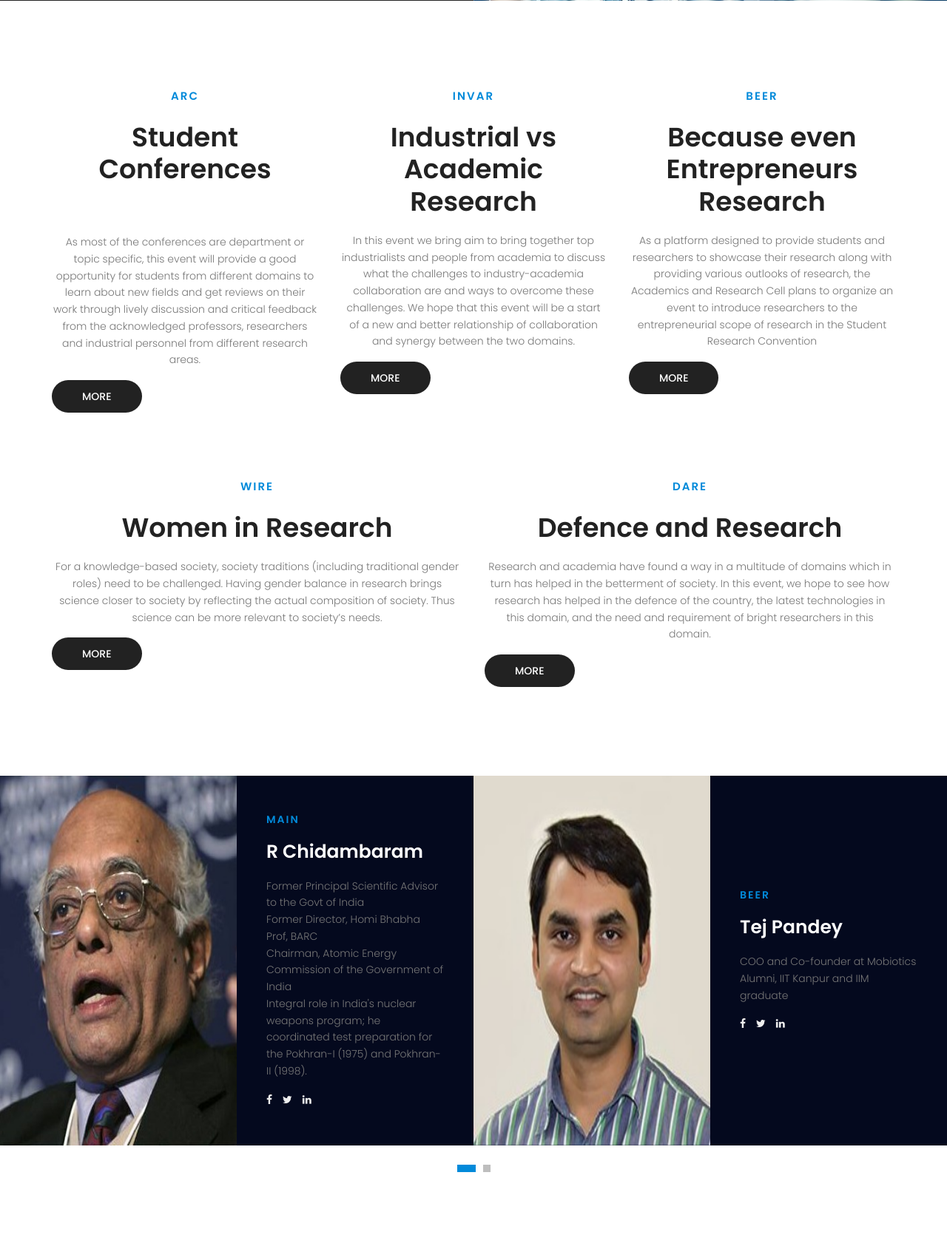
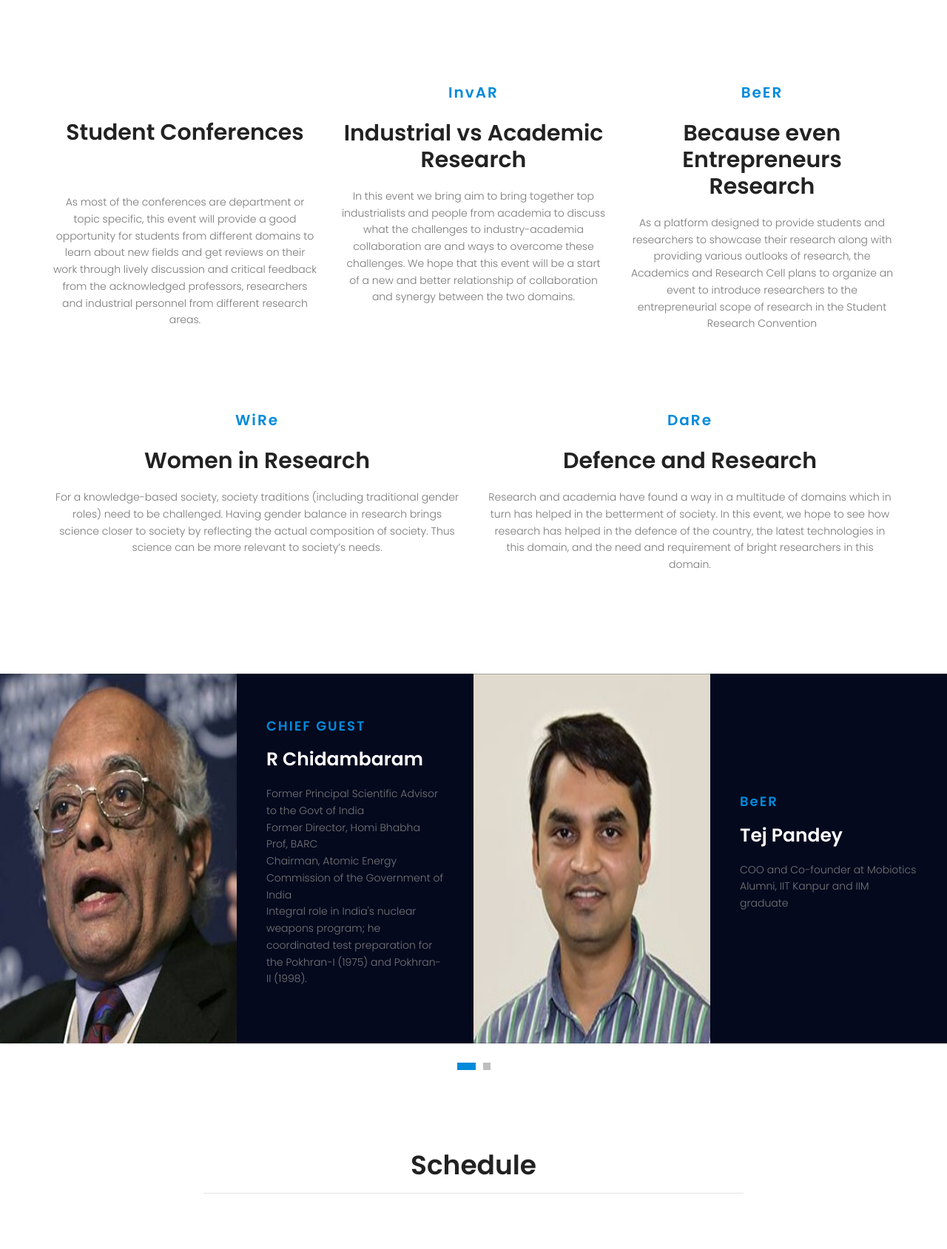
Before and after one commit to OmAryan04/major-project, a PHP site: page /srchome/src.html in a window 1280 px wide. Shown: the part 2166-3855 px from the top of the page at 74% size. Run offline with PHP 8.4, Linux system fonts and the light colour scheme; some libraries are stand-ins or nearby versions.

Commit message:
Minor changes

```diff
--- a/srchome/css/main.css
+++ b/srchome/css/main.css
@@ -2538,16 +2538,17 @@ body.mobile-nav-active #mobile-nav-toggle {
 
 .video-sec-area .video-left h6 {
     text-align: center !important;
-    text-transform: uppercase;
+    /* text-transform: uppercase; */
     letter-spacing: 2px;
     color: var(--blue);
-    font-size: 15px;
+    font-size: 20px;
     font-weight: 600;
 }
 
 .video-sec-area .video-left h1 {
     text-align: center !important;
-    padding-bottom: 20px
+    padding-bottom: 20px;
+    font-size: 30px;
 }
 
 .video-sec-area .video-left p {
@@ -2638,7 +2639,7 @@ body.mobile-nav-active #mobile-nav-toggle {
 }
 
 .single-speaker h6 {
-    font-size: 14px;
+    font-size: 18px;
     font-weight: 600;
     letter-spacing: 2px;
     color: var(--blue);
--- a/srchome/src.html
+++ b/srchome/src.html
@@ -158,13 +158,13 @@
             <div class="row">
                 <div class="row">
                     <div class="video-left col-lg-4">
-                        <h6>ARC</h6>
+                        <h6> </h6><br>
                         <h1>Student Conferences</h1>
                         <p>
                             <br><br> As most of the conferences are department or topic specific, this event will provide a good opportunity for students from different domains to learn about new fields and get reviews on their work through lively discussion
                             and critical feedback from the acknowledged professors, researchers and industrial personnel from different research areas.
                         </p>
-                        <a class="primary-btn event-more-btn" href="#">More</a>
+                        <!-- <a class="primary-btn event-more-btn" href="#">More</a> -->
                     </div>
                     <div class="video-left col-lg-4">
                         <h6>InvAR</h6>
@@ -173,7 +173,7 @@
                             In this event we bring aim to bring together top industrialists and people from academia to discuss what the challenges to industry-academia collaboration are and ways to overcome these challenges. We hope that this event will be a start of a new and
                             better relationship of collaboration and synergy between the two domains.
                         </p>
-                        <a class="primary-btn event-more-btn" href="#">More</a>
+                        <!-- <a class="primary-btn event-more-btn" href="#">More</a> -->
                     </div>
                     <div class="video-left col-lg-4">
                         <h6>BeER</h6>
@@ -182,7 +182,7 @@
                             As a platform designed to provide students and researchers to showcase their research along with providing various outlooks of research, the Academics and Research Cell plans to organize an event to introduce researchers to the entrepreneurial scope of
                             research in the Student Research Convention
                         </p>
-                        <a class="primary-btn event-more-btn" href="#">More</a>
+                        <!-- <a class="primary-btn event-more-btn" href="#">More</a> -->
                     </div>
                 </div>
                 <br><br><br><br>
@@ -194,7 +194,7 @@
                             For a knowledge-based society, society traditions (including traditional gender roles) need to be challenged. Having gender balance in research brings science closer to society by reflecting the actual composition of society. Thus science can be more
                             relevant to society’s needs.
                         </p>
-                        <a class="primary-btn event-more-btn" href="#">More</a>
+                        <!-- <a class="primary-btn event-more-btn" href="#">More</a> -->
                     </div>
                     <div class="video-left col-lg-6">
                         <h6>DaRe</h6>
@@ -203,7 +203,7 @@
                             Research and academia have found a way in a multitude of domains which in turn has helped in the betterment of society. In this event, we hope to see how research has helped in the defence of the country, the latest technologies in this domain, and the
                             need and requirement of bright researchers in this domain.
                         </p>
-                        <a class="primary-btn event-more-btn" href="#">More</a>
+                        <!-- <a class="primary-btn event-more-btn" href="#">More</a> -->
                     </div>
                 </div>
             </div>
@@ -226,7 +226,7 @@
                                     <img src="img/r_chidm.jpg" alt="">
                                 </div>
                                 <div class="col-md-6 speaker-info no-padding">
-                                    <h6 class="text-uppercase">Main</h6>
+                                    <h6 class="text-uppercase">Chief Guest</h6>
                                     <h1 class="text-white">R Chidambaram</h1>
                                     <p>
                                         <ul>
@@ -236,11 +236,11 @@
                                             <li>Integral role in India's nuclear weapons program; he coordinated test preparation for the Pokhran-I (1975) and Pokhran-II (1998).</li>
                                         </ul>
                                     </p>
-                                    <ul>
+                                    <!-- <ul>
                                         <a href="#"><i class="fa fa-facebook"></i></a>
                                         <a href="#"><i class="fa fa-twitter"></i></a>
                                         <a href="#"><i class="fa fa-linkedin"></i></a>
-                                    </ul>
+                                    </ul> -->
                                 </div>
                             </div>
                         </div>
@@ -252,7 +252,7 @@
                                     <img src="img/tejp.jpg" alt="">
                                 </div>
                                 <div class="col-md-6 speaker-info no-padding">
-                                    <h6 class="text-uppercase">BeER</h6>
+                                    <h6>BeER</h6>
                                     <h1 class="text-white">Tej Pandey</h1>
                                     <p>
                                         <ul>
@@ -260,11 +260,11 @@
                                             <li>Alumni, IIT Kanpur and IIM graduate</li>
                                         </ul>
                                     </p>
-                                    <ul>
+                                    <!-- <ul>
                                         <a href="#"><i class="fa fa-facebook"></i></a>
                                         <a href="#"><i class="fa fa-twitter"></i></a>
                                         <a href="#"><i class="fa fa-linkedin"></i></a>
-                                    </ul>
+                                    </ul> -->
                                 </div>
                             </div>
                         </div>
@@ -276,7 +276,7 @@
                                     <img src="img/rgodbole.jpg" alt="">
                                 </div>
                                 <div class="col-md-6 speaker-info no-padding">
-                                    <h6 class="text-uppercase">WiRe</h6>
+                                    <h6>WiRe</h6>
                                     <h1 class="text-white">Rohini M Godbole</h1>
                                     <p>
                                         <ul>
@@ -286,11 +286,11 @@
                                             </li>
                                         </ul>
                                     </p>
-                                    <ul>
+                                    <!-- <ul>
                                         <a href="#"><i class="fa fa-facebook"></i></a>
                                         <a href="#"><i class="fa fa-twitter"></i></a>
                                         <a href="#"><i class="fa fa-linkedin"></i></a>
-                                    </ul>
+                                    </ul> -->
                                 </div>
                             </div>
                         </div>
@@ -302,7 +302,7 @@
                                     <img src="img/rajeshk.jpg" alt="">
                                 </div>
                                 <div class="col-md-6 speaker-info no-padding">
-                                    <h6 class="text-uppercase">BeER</h6>
+                                    <h6>BeER</h6>
                                     <h1 class="text-white">Rajesh Kumar</h1>
                                     <p>
                                         <ul>
@@ -312,11 +312,11 @@
                                             </li>
                                         </ul>
                                     </p>
-                                    <ul>
+                                    <!-- <ul>
                                         <a href="#"><i class="fa fa-facebook"></i></a>
                                         <a href="#"><i class="fa fa-twitter"></i></a>
                                         <a href="#"><i class="fa fa-linkedin"></i></a>
-                                    </ul>
+                                    </ul> -->
                                 </div>
                             </div>
                         </div>
@@ -642,7 +642,8 @@
                     <div class="single-footer-widget">
                         <h6>Contact Us</h6>
                         <p>
-                            <a href="mailto:help@arciitk.in"><i class="fa fa-at" style="color:white;"></i></a> &nbsp;help@arciitk.in
+                            <a href="mailto:help@arciitk.in"><i class="fa fa-at" style="color:white;"></i></a> &nbsp;help@arciitk.in<br><br>
+                            <a href="mailto:arc_sg@iitk.ac.in"><i class="fa fa-at" style="color:white;"></i></a> &nbsp;arc_sg@iitk.ac.in
                         </p>
                         <!-- <p class="footer-text">
 
@@ -655,7 +656,7 @@
                     </div>
                 </div>
                 <div class="col-lg-5  col-md-6 col-sm-6">
-                    <div class="single-footer-widget">
+                    <!-- <div class="single-footer-widget">
                         <h6>Newsletter</h6>
                         <p>Stay update with our latest</p>
                         <div class="" id="mc_embed_signup">
@@ -669,7 +670,7 @@
                                 <div class="info"></div>
                             </form>
                         </div>
-                    </div>
+                    </div> -->
                 </div>
                 <div class="col-lg-2 col-md-6 col-sm-6 social-widget">
                     <div class="single-footer-widget">
@@ -677,6 +678,7 @@
                         <p>Let us be social</p>
                         <div class="footer-social d-flex align-items-center">
                             <a href="https://www.facebook.com/srciitk"><i class="fa fa-facebook"></i></a>
+                            <a href="https://www.linkedin.com/company/arciitk"><i class="fa fa-linkedin"></i></a>
                             <!-- <a href="#"><i class="fa fa-twitter"></i></a> -->
                         </div>
                     </div>
```
